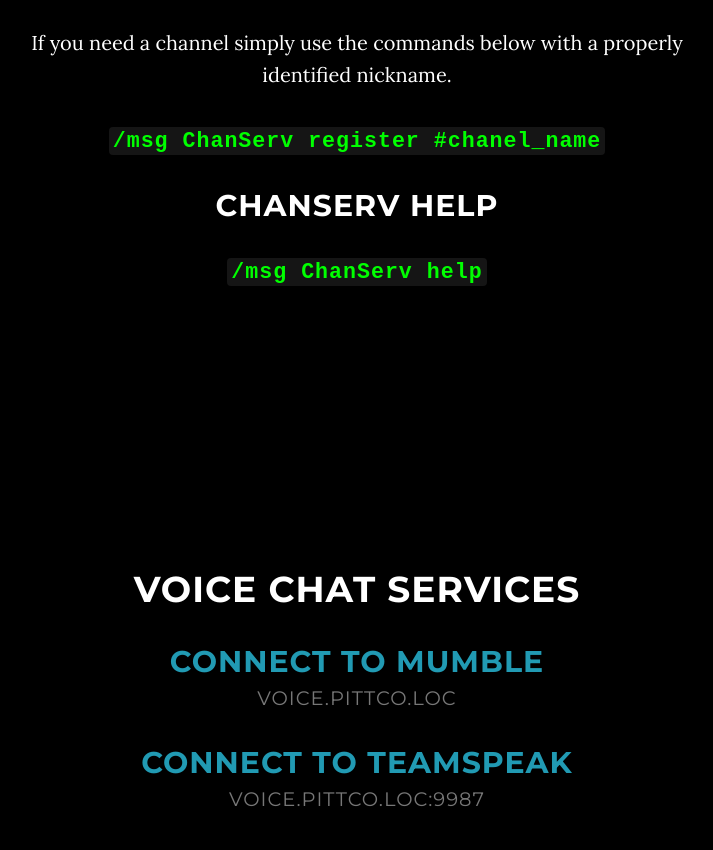
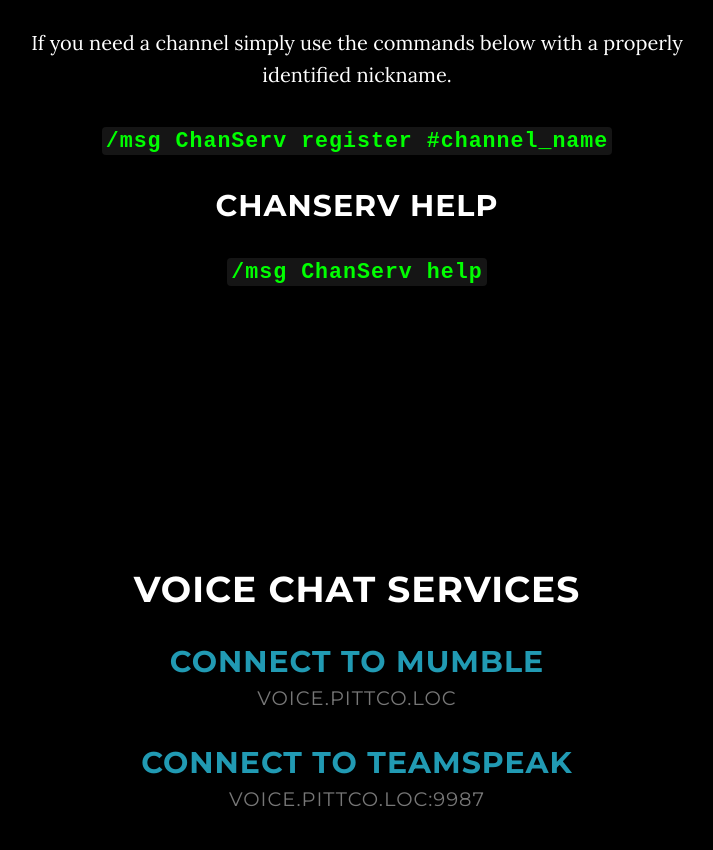
Before and after one commit to pittco/revival-intranet, a plain HTML site: page index.html in a window 1280 px wide. Shown: the part 3060-3910 px from the top of the page, without its empty margins (283-996 px from the left). Drawn offline with Linux system fonts and the light colour scheme.

Commit message:
Spelling fix.

```diff
--- a/index.html
+++ b/index.html
@@ -141,7 +141,7 @@
             If you need a channel simply use the commands below with a properly identified nickname.
           </p>
           <h3>
-            <code class="no-transform">/msg ChanServ register #chanel_name</code>
+            <code class="no-transform">/msg ChanServ register #channel_name</code>
           </h3>
 
           <h2>ChanServ help</h2>
```
